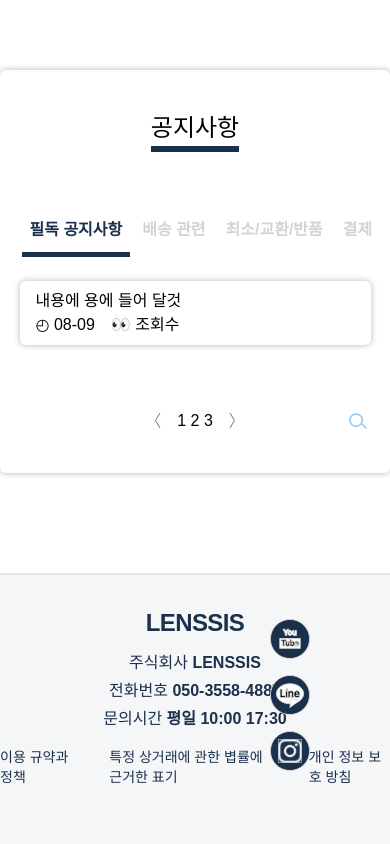
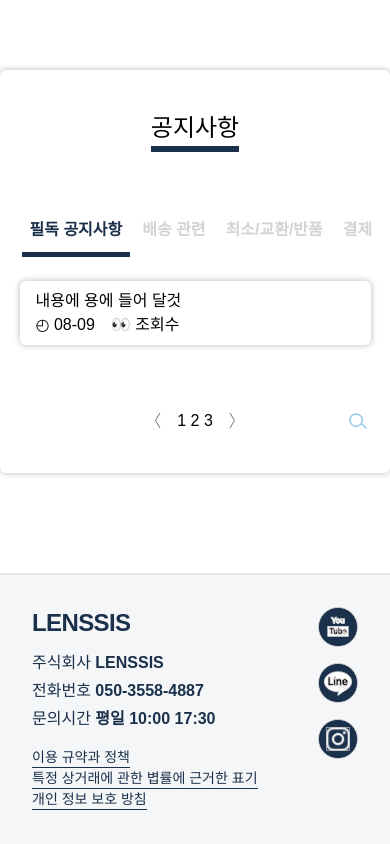
Before and after one commit to davidktlee/FinalProject-FE-Client, a React (Vite) app: page / in a window 390 px wide. Shown: the part 10114-10958 px from the top of the page. Built offline with nearby package versions, Linux system fonts and the light colour scheme; no server answers; a web font is replaced by a local one.

Commit message:
design: footer media-query 적용

```diff
--- a/src/components/footer/Footer.tsx
+++ b/src/components/footer/Footer.tsx
@@ -4,18 +4,18 @@ import Logo from '../header/Logo'
 
 const Footer = () => {
   return <div className='bg-[#F4F6F8] w-full z-50 relative flex flex-col items-center gap-4 text-[#1b304a] pt-8 border-t-2 border-solid border-gray-200'>
-    <ul className='w-full mx-auto flex flex-col justify-center items-center gap-y-1'>
+    <ul className='w-full mx-auto flex flex-col items-start xs:items-center xs:justify-center gap-y-1 pl-8 xs:pl-0'>
       <li className='font-[900] pb-2 text-2xl tracking-tight'>LENSSIS</li>
       <li>주식회사 <span className='font-bold'>LENSSIS</span></li>
       <li>전화번호 <span className='font-bold'>050-3558-4887</span></li>
       <li>문의시간 <span className='font-bold'>평일 10:00 17:30</span></li>
     </ul>
-    <ul className='flex justify-center items-center pb-20 gap-x-10'>
-      <li className='text-sm'><Link to="/">이용 규약과 정책</Link></li>
-      <li className='text-sm'><Link to="/">특정 상거래에 관한 볍률에 근거한 표기</Link></li>
-      <li className='text-sm'><Link to="/">개인 정보 보호 방침</Link></li>
+    <ul className='flex flex-col items-star xs:flex-row xs:justify-center xs:items-center pb-20 xs:gap-x-10 w-full pl-8 xs:pl-0'>
+      <li className='text-sm border-b xs:border-b-0 border-solid w-fit'><Link to="/">이용 규약과 정책</Link></li>
+      <li className='text-sm border-b xs:border-b-0 border-solid w-fit'><Link to="/">특정 상거래에 관한 볍률에 근거한 표기</Link></li>
+      <li className='text-sm border-b xs:border-b-0 border-solid w-fit'><Link to="/">개인 정보 보호 방침</Link></li>
     </ul>
-    <ul className='absolute flex flex-col gap-y-4 right-20 top-11'>
+    <ul className='absolute flex flex-col gap-y-4 right-8 top-8'>
       <li><a href="https://www.youtube.com"> <svg className='mx-auto' width={40} height={40} xmlns="http://www.w3.org/2000/svg"><image href="/assets/youtube.svg" /></svg></a></li>
       <li><a href="https://www.line.me/ko"> <svg className='mx-auto' width={40} height={40} xmlns="http://www.w3.org/2000/svg"><image href="/assets/line.svg" /></svg></a></li>
       <li><a href="https://www.instagram.com"> <svg className='mx-auto' width={40} height={40} xmlns="http://www.w3.org/2000/svg"><image href="/assets/instagram.svg" /></svg></a></li>
```
